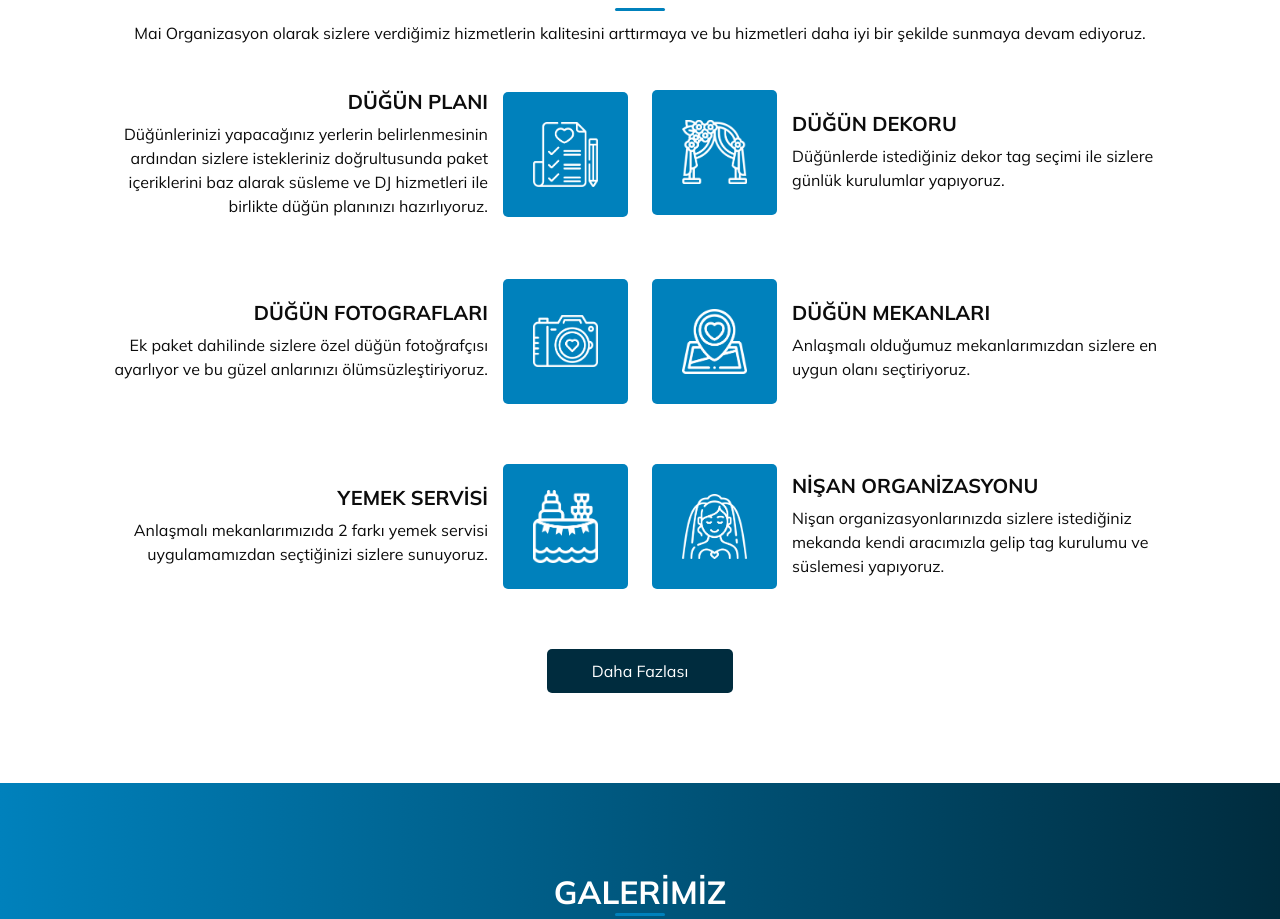
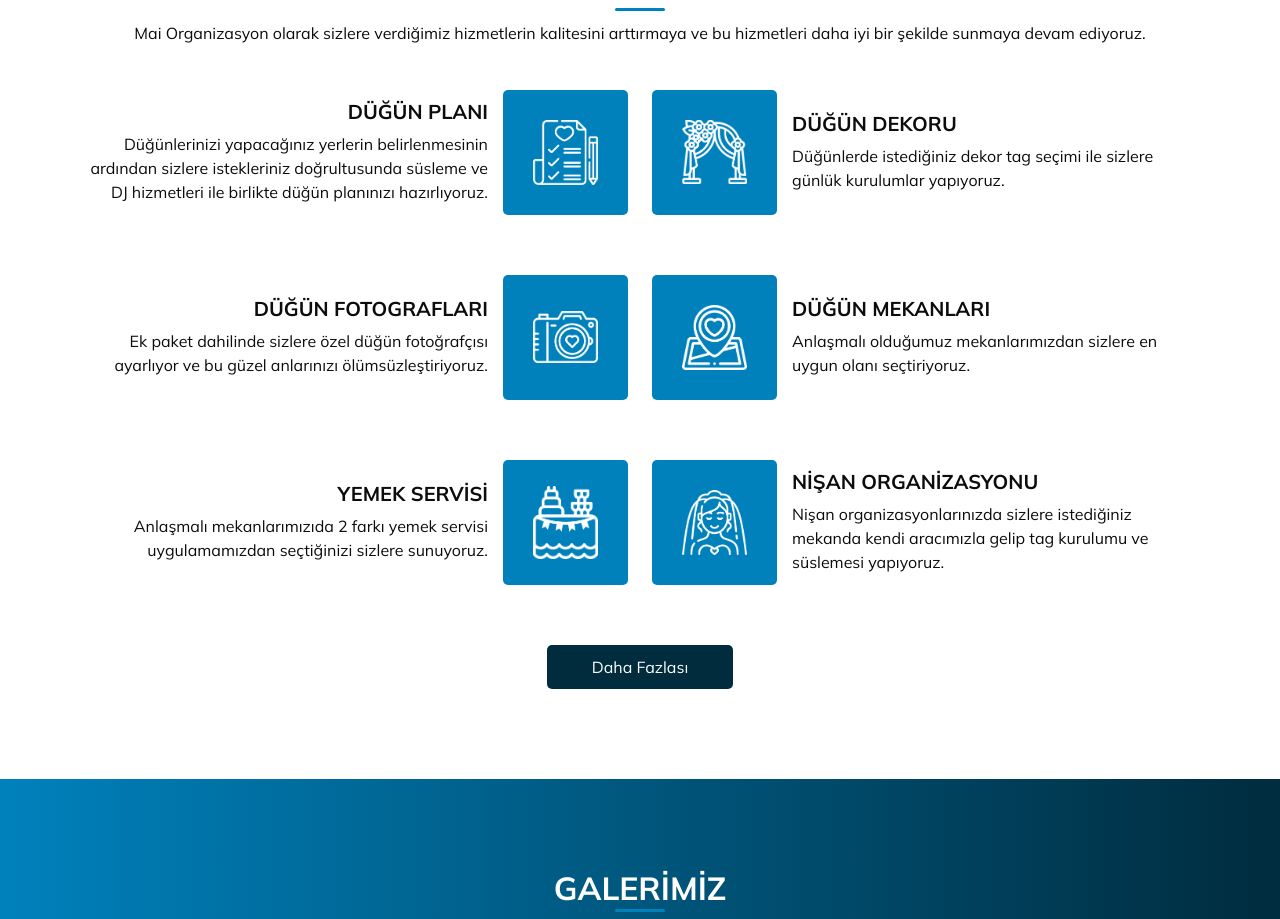
Before and after one commit to denizyoldas/maiorg-website, a Next.js app: page / in a window 1280 px wide. Shown: the part 1425-2344 px from the top of the page. Built offline with nearby package versions, Linux system fonts and the light colour scheme.

Commit message:
detail box css update

```diff
--- a/components/service.tsx
+++ b/components/service.tsx
@@ -23,9 +23,8 @@ function Service() {
                   <h5>Düğün planı</h5>
                   <p>
                     Düğünlerinizi yapacağınız yerlerin belirlenmesinin ardından
-                    sizlere istekleriniz doğrultusunda paket içeriklerini baz
-                    alarak süsleme ve DJ hizmetleri ile birlikte düğün planınızı
-                    hazırlıyoruz.
+                    sizlere istekleriniz doğrultusunda süsleme ve DJ hizmetleri
+                    ile birlikte düğün planınızı hazırlıyoruz.
                   </p>
                 </div>
               </div>
--- a/styles/globals.css
+++ b/styles/globals.css
@@ -900,7 +900,7 @@ a:focus {
 
   .detail-box {
     margin-top: 0 !important;
-    padding: 35px 35px 30px 45px !important;
+    /* padding: 35px 35px 30px 45px !important; */
   }
 
   .img-box {
```
